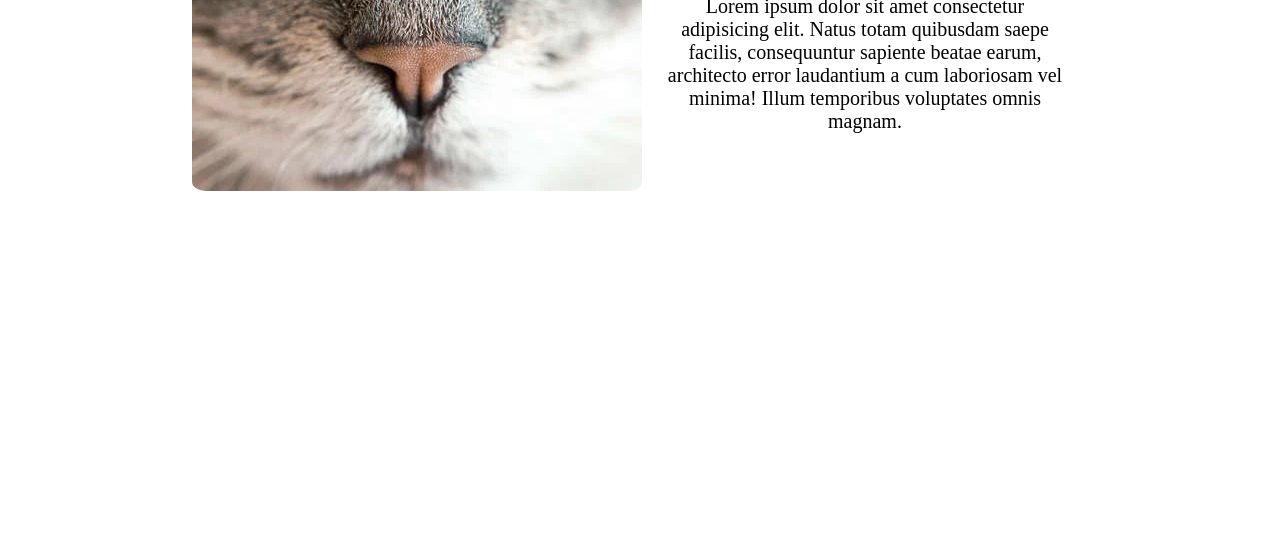
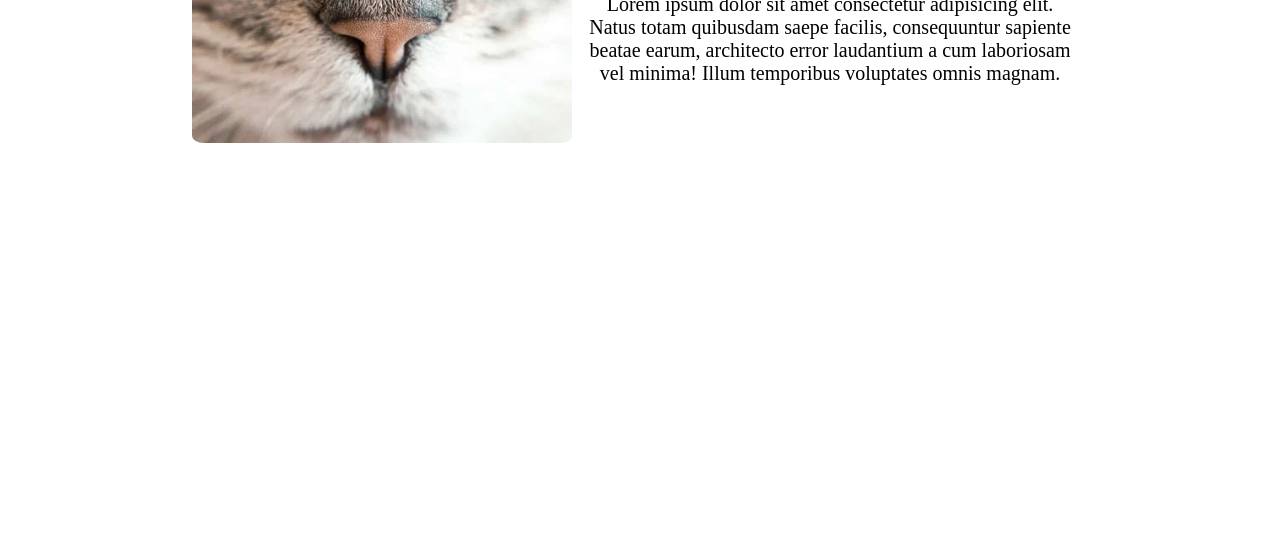
Before and after one commit to beatrizfppo/CafeDev, a plain HTML site: page index.html in a window 1280 px wide. Shown: the part 264-800 px from the top of the page. Drawn offline with Linux system fonts and the light colour scheme.

Commit message:
deixando em em grid

```diff
--- a/css/style.css
+++ b/css/style.css
@@ -38,7 +38,8 @@ a {
 
 main {
     margin: 5% 5%;
-    display: block;
+    display: grid;
+    grid-template-rows: auto;
     text-align: center;
 }
 
@@ -48,9 +49,8 @@ img {
 }
 
 .text {
-    display: block;
-    display: flex;
-    flex-direction: column;
+    display: grid;
+    grid-template-rows: auto auto;
     gap: 10px;
     padding: 2%;
 }
@@ -73,7 +73,7 @@ dialog {
     button {display: none;}
     .nav-menu-desktop {display: flex;}
     main {margin: 3% 15%;}
-    .boas-vindas {display: flex; justify-content: space-around;}
+    .boas-vindas {display: grid; grid-template-columns: auto auto;}
     header {font-size: 28px;}
     h1 {font-size: 36px;}
     .text p {font-size: 20px;}
```
